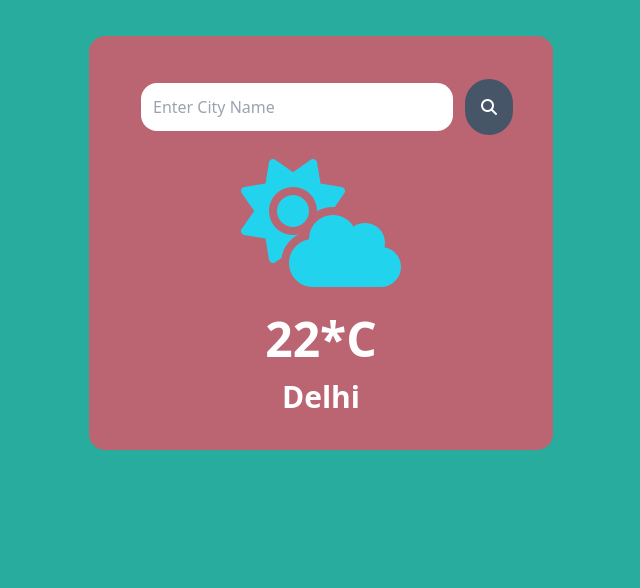
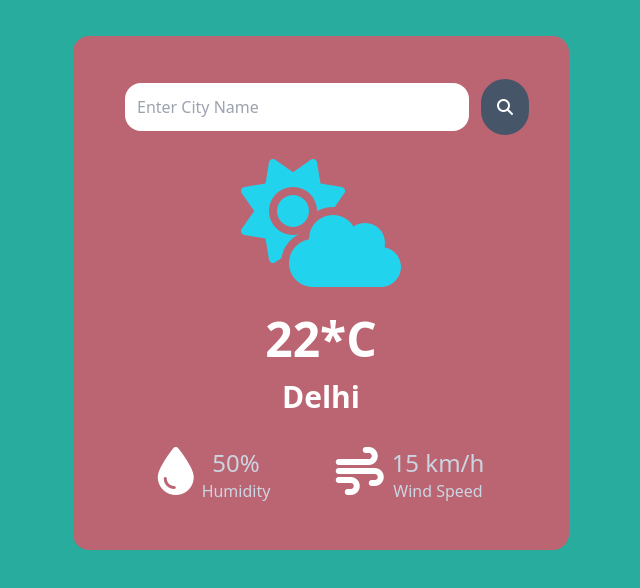
Before and after one commit to sunny2329/Weather-App, a website: page index.html in a window 1280 px wide. Shown: the whole page, without its empty margins (319-959 px from the left). Drawn offline with Linux system fonts and the light colour scheme.

Commit message:
added details

```diff
--- a/index.html
+++ b/index.html
@@ -1,17 +1,22 @@
 <!DOCTYPE html>
 <html lang="en">
+
 <head>
     <meta charset="UTF-8">
     <meta name="viewport" content="width=device-width, initial-scale=1.0">
     <title>Weather</title>
     <link rel="stylesheet" href="style.css">
-    <link rel="stylesheet" href="https://cdnjs.cloudflare.com/ajax/libs/font-awesome/6.4.2/css/all.min.css" integrity="sha512-z3gLpd7yknf1YoNbCzqRKc4qyor8gaKU1qmn+CShxbuBusANI9QpRohGBreCFkKxLhei6S9CQXFEbbKuqLg0DA==" crossorigin="anonymous" referrerpolicy="no-referrer" />
+    <link rel="stylesheet" href="https://cdnjs.cloudflare.com/ajax/libs/font-awesome/6.4.2/css/all.min.css"
+        integrity="sha512-z3gLpd7yknf1YoNbCzqRKc4qyor8gaKU1qmn+CShxbuBusANI9QpRohGBreCFkKxLhei6S9CQXFEbbKuqLg0DA=="
+        crossorigin="anonymous" referrerpolicy="no-referrer" />
 </head>
+
 <body class="bg-[#27ac9e] flex justify-center items-start h-[100vh] p-4">
-    <div class="card w-[90%] max-w-[29rem] bg-[#bb6573] px-[40px] py-[35px] rounded-2xl text-center m-5">
+    <div class="card w-[90%] max-w-[31rem] bg-[#bb6573] px-[40px] py-[35px] rounded-2xl text-center m-5">
         <div class="search w-[100%] flex justify-between items-center">
 
-            <input type="text" placeholder="Enter City Name" spellcheck="false" class="w-[100%] m-3 p-3 rounded-2xl focus:scale-125 ease-in-out transition-all">
+            <input type="text" placeholder="Enter City Name" spellcheck="false"
+                class="w-[100%] m-3 p-3 rounded-2xl focus:scale-125 ease-in-out transition-all">
 
             <button class="bg-slate-600 p-4 rounded-full z-10">
                 <i class="fa-solid fa-search text-white"></i>
@@ -23,7 +28,24 @@
             <i class="fa-solid fa-cloud-sun text-cyan-400 text-9xl mt-4"></i>
             <h1 class="temp text-white font-bold mt-7 text-5xl">22*C</h1>
             <h2 class="city text-white font-bold mt-4 text-3xl">Delhi</h2>
+            <div class="details p-3 mt-5 text-slate-300 flex justify-around">
+                <div class="col flex">
+                    <i class="fa-solid fa-droplet text-5xl text-white"></i>
+                    <div class="ml-2">
+                        <p class="humidity text-2xl">50%</p>
+                        <p>Humidity</p>
+                    </div>
+                </div>
+                <div class="col flex">
+                    <i class="fa-solid fa-wind text-5xl text-white"></i>
+                    <div class="ml-2">
+                        <p class="wind text-2xl">15 km/h</p>
+                        <p>Wind Speed</p>
+                    </div>
+                </div>
+            </div>
         </div>
     </div>
 </body>
+
 </html>
```
Also changed, not shown: style.css.
